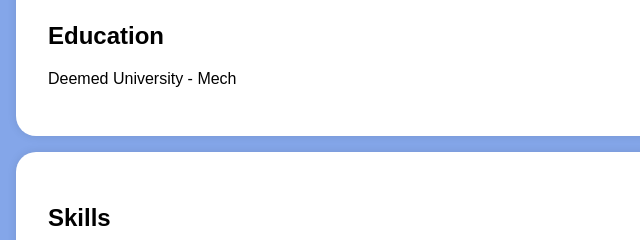
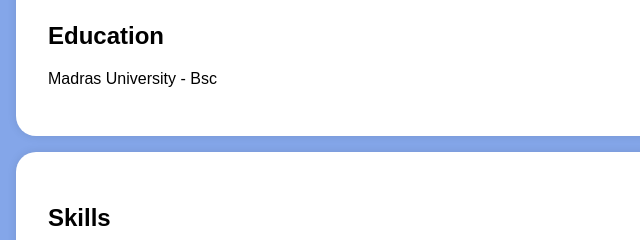
Before and after one commit to shobanaboopathi4/digital-portfolio, a plain HTML site: page index.html in a window 1280 px wide. Shown: the part 512-752 px from the top of the page, 0-640 px from the left. Drawn offline with Linux system fonts and the light colour scheme.

Commit message:
Update index.html

```diff
--- a/index.html
+++ b/index.html
@@ -128,7 +128,7 @@
     <section id="education">
         <div class="section-content">
             <h2>Education</h2>
-            <p>Deemed University  - Mech</p>
+            <p>Madras University  - Bsc</p>
 
 
         </div>
```
